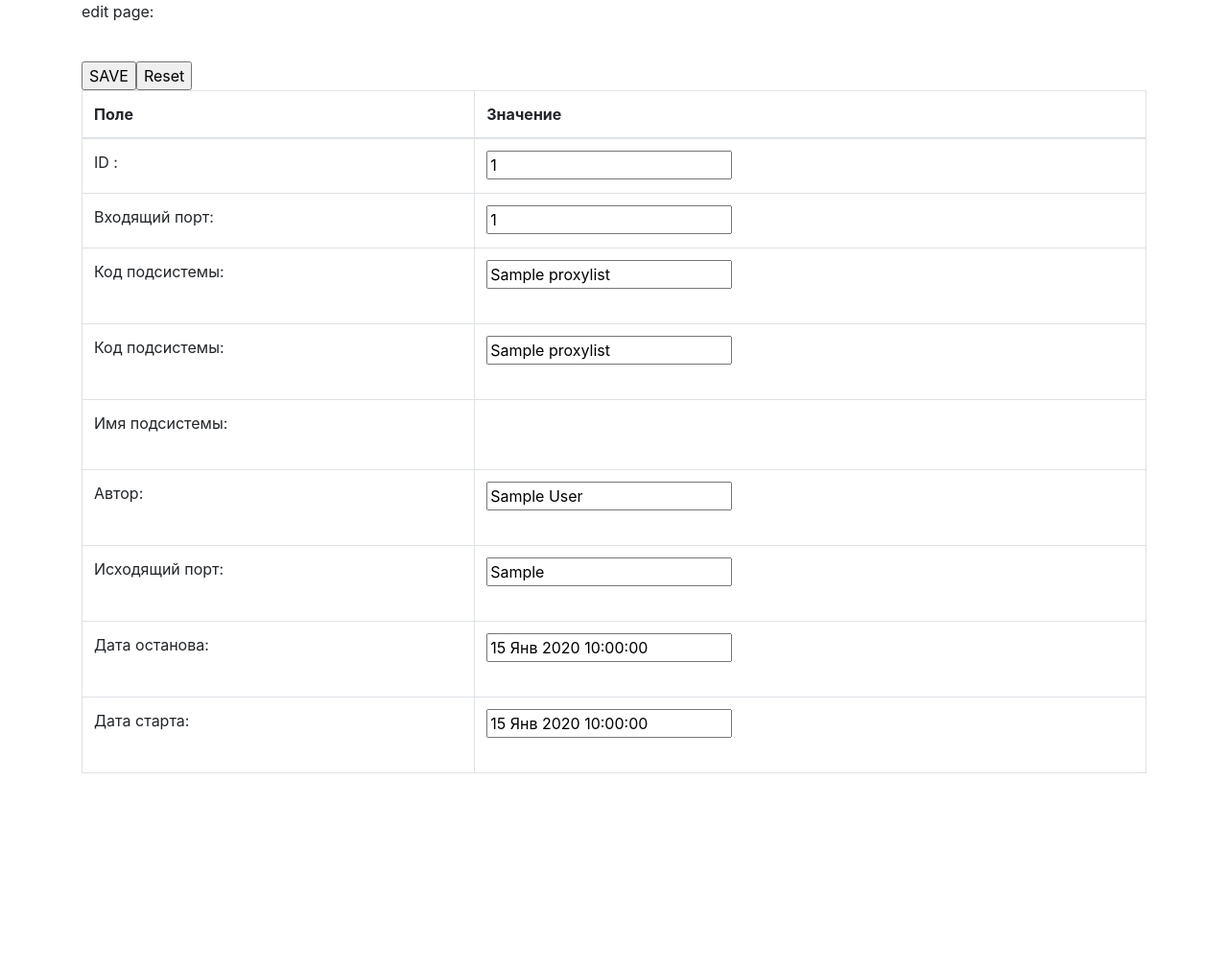
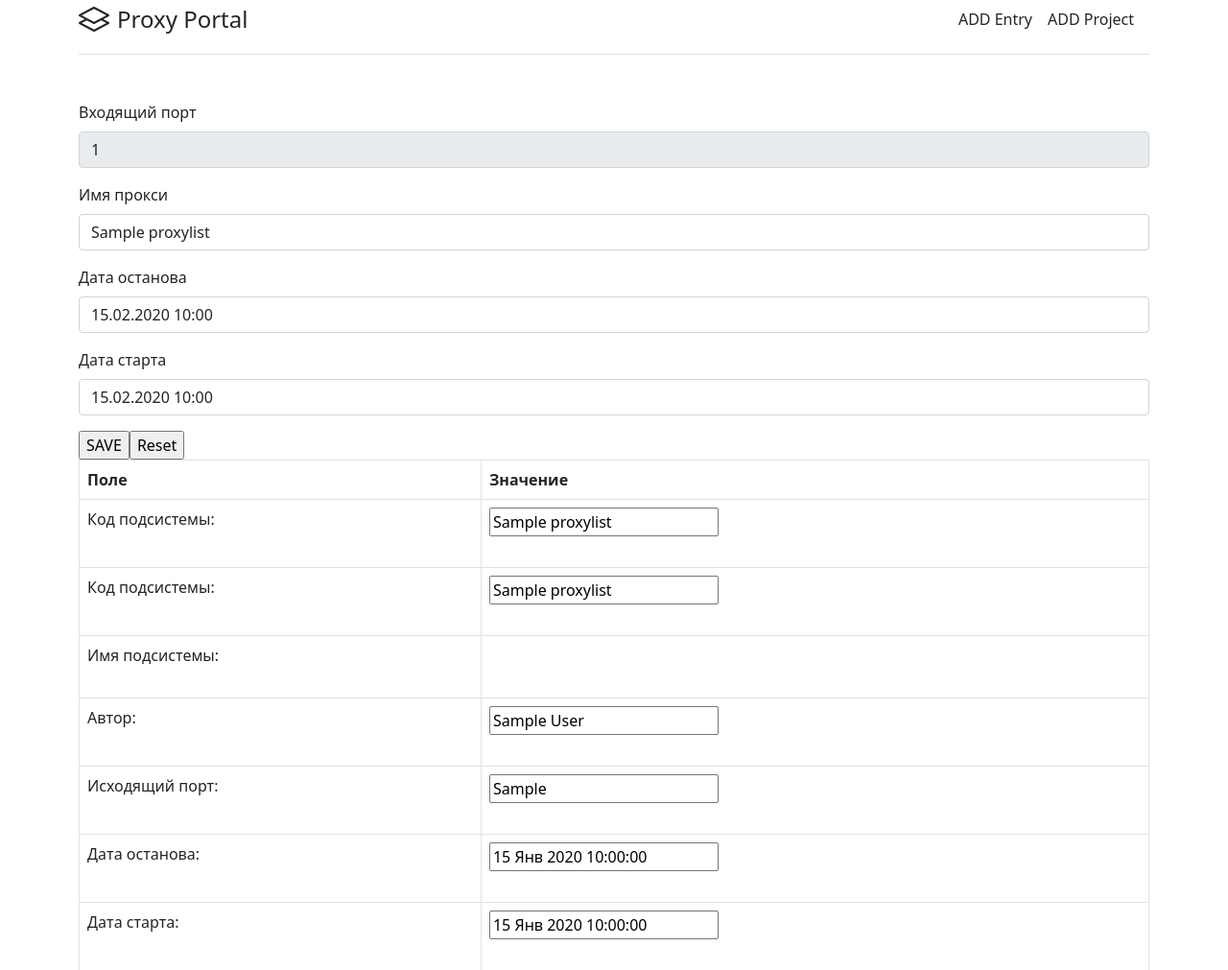
Before and after one commit to Egkurilov/ProxyMaster, a Django app: page /edit/1/ in a window 1280 px wide. Shown: the top 1011 px of the page at 96% size. Before the commit the page ends 806 px from the top, so only its background shows below. Run offline with Django 3.2, Linux system fonts and the light colour scheme; tables that the repository leaves empty hold one stand-in row (values such as "Sample post"); some libraries are stand-ins or nearby versions.

Commit message:
Major patch

```diff
--- a/proxy_portal/static/app.js
+++ b/proxy_portal/static/app.js
@@ -1,5 +1,5 @@
 $(document).ready(function() {
-    var groupColumn = 3;
+    var groupColumn = 2;
     var table = $('#index-table').DataTable({
         "columnDefs": [
             { "visible": false, "targets": groupColumn }
@@ -12,8 +12,6 @@ $(document).ready(function() {
         "columns": [
             null,
             null,
-            null,
-            {"width": "0px"},
             {"width": "0px"},
             null,
             {"width": "120px"},
@@ -25,7 +23,7 @@ $(document).ready(function() {
 		"render": function(data, type, row) {
 			return(data == 'False' ? "<span class='text-danger'>DOWN</span>" : "<span class='text-success'>UP</span>");
 		},
-		"targets": 8
+		"targets": 6
 	}],
         "displayLength": 25,
         "drawCallback": function ( settings ) {
--- a/proxy_portal/templates/delete.html
+++ b/proxy_portal/templates/delete.html
@@ -1,4 +1,4 @@
-{% extends 'base.html' %}
+{% extends 'header.html' %}
 
 {% block content %}
 <h1>DEL HTML</h1>
--- a/proxy_portal/templates/detail.html
+++ b/proxy_portal/templates/detail.html
@@ -1,4 +1,4 @@
-{% extends 'base.html' %}
+{% extends 'header.html' %}
 
 {% block content %}
   <div class='post-entry'>
--- a/proxy_portal/templates/edit.html
+++ b/proxy_portal/templates/edit.html
@@ -1,17 +1,9 @@
-<!DOCTYPE html>
-<html lang="en">
-<head>
-  <title>Bootstrap Example</title>
-  <meta charset="utf-8">
-  <meta name="viewport" content="width=device-width, initial-scale=1">
-  <link rel="stylesheet" href="https://maxcdn.bootstrapcdn.com/bootstrap/4.5.2/css/bootstrap.min.css">
-  <script src="https://ajax.googleapis.com/ajax/libs/jquery/3.5.1/jquery.min.js"></script>
-  <script src="https://maxcdn.bootstrapcdn.com/bootstrap/4.5.2/js/bootstrap.min.js"></script>
-</head>
+{% include "header.html" %}
+
 <body>
 
 <div class="container">
-  <p>edit page:</p>
+{% include "menu.html" %}
         <table class="table table-striped- table-bordered table-hover table-checkable" id="kt_table_1">
                 <br>
             <thead>
@@ -24,9 +16,27 @@
                     {% block content %}
                     {% for proxy in query_result %}
                 <form action="">
-                  <tr> <td> <label for="proxy_port_in">ID :</label></td> <td><input type="text" id="id" name="id" value="{{ proxy.id }}" readonly><br></td> </tr>
-                  <tr> <td> <label for="proxy_port_in">Входящий порт:</label></td> <td><input type="text" id="proxy_port_in" name="proxy_port_in" value="{{ proxy.proxy_port_in }}" readonly><br></td> </tr>
-                  <tr> <td> <label for="proxy_name">Код подсистемы:</label></td> <td><input type="text" id="proxy_name" name="proxy_name" value="{{ proxy.proxy_name }}"><br><br></td> </tr>
+
+              <div class="mb-3">
+                <label for="fp_name_input" class="form-label">Входящий порт</label>
+                <input type="text" class="form-control"  name="proxy_port_in_input" id="proxy_port_in_input" aria-describedby="emailHelp" value="{{ proxy.proxy_port_in }}" readonly>
+              </div>
+
+              <div class="mb-3">
+                <label for="fp_name_input" class="form-label">Имя прокси</label>
+                <input type="text" class="form-control"  name="proxy_port_in_input" id="proxy_port_in_input" aria-describedby="emailHelp" value="{{ proxy.proxy_name }}">
+              </div>
+
+              <div class="mb-3">
+                <label for="fp_name_input" class="form-label">Дата останова</label>
+                <input type="text" class="form-control"  name="stop_date_input" id="stop_date_input" aria-describedby="emailHelp" value="{{ proxy.stop_date }}">
+              </div>
+               <div class="mb-3">
+                <label for="fp_name_input" class="form-label">Дата старта</label>
+                <input type="text" class="form-control"  name="start_date_input" id="start_date_input" aria-describedby="emailHelp" value="{{ proxy.start_date }}">
+              </div>
+
+              <tr> <td> <label for="proxy_name">Код подсистемы:</label></td> <td><input type="text" id="proxy_name" name="proxy_name" value="{{ proxy.proxy_name }}"><br><br></td> </tr>
                   <tr> <td> <label for="fp_name">Код подсистемы:</label></td> <td><input type="text" id="fp_name" name="fp_name" value="{{ proxy.fp_name }}"><br><br></td> </tr>
                   <tr> <td> <label for="project">Имя подсистемы:</label></td> <td><br><br></td> </tr>
                   <tr> <td> <label for="author">Автор:</label></td> <td><input type="text" id="author" name="author" value="{{ proxy.author }}"><br><br>
--- /dev/null
+++ b/proxy_portal/templates/header.html
@@ -0,0 +1,20 @@
+
+<!DOCTYPE html>
+<html lang="en">
+<head>
+  <title>Bootstrap Example</title>
+  <meta charset="utf-8">
+  <meta name="viewport" content="width=device-width, initial-scale=1">
+  <script src="https://ajax.googleapis.com/ajax/libs/jquery/3.5.1/jquery.min.js"></script>
+  <link rel="stylesheet" href="https://cdn.jsdelivr.net/npm/bootstrap@5.0.0-beta1/dist/css/bootstrap.min.css">
+
+  <script src="https://cdn.datatables.net/1.10.22/js/jquery.dataTables.min.js"></script>
+  <script src="https://cdn.datatables.net/1.10.24/js/dataTables.bootstrap5.min.js"></script>
+  <link rel="stylesheet"  href="https://cdn.datatables.net/1.10.24/css/dataTables.bootstrap5.min.css">
+  <link rel="stylesheet" href="https://cdn.jsdelivr.net/npm/bootstrap-icons@1.4.1/font/bootstrap-icons.css">
+
+  <script src="static/jquery.inputmask.js"></script>
+  <script src="static/inputmask.date.extensions.js"></script>
+  <link rel="stylesheet"  href="/static/style.css">
+  <script src="static/app.js"></script>
+</head>
--- /dev/null
+++ b/proxy_portal/templates/menu.html
@@ -0,0 +1,17 @@
+   <div class="d-flex flex-column flex-md-row align-items-center pb-3 mb-4 border-bottom">
+      <a href="/" class="d-flex align-items-center text-dark text-decoration-none">
+        <svg xmlns="http://www.w3.org/2000/svg" width="32" height="32" fill="currentColor" class="bi bi-layers me-2" viewBox="0 0 16 16">
+          <path d="M8.235 1.559a.5.5 0 0 0-.47 0l-7.5 4a.5.5 0 0 0 0 .882L3.188 8 .264 9.559a.5.5 0 0 0 0 .882l7.5 4a.5.5 0 0 0 .47 0l7.5-4a.5.5 0 0 0 0-.882L12.813 8l2.922-1.559a.5.5 0 0 0 0-.882l-7.5-4zm3.515 7.008L14.438 10 8 13.433 1.562 10 4.25 8.567l3.515 1.874a.5.5 0 0 0 .47 0l3.515-1.874zM8 9.433 1.562 6 8 2.567 14.438 6 8 9.433z"/>
+        </svg>
+        <span class="fs-4">Proxy Portal</span>
+      </a>
+
+      <nav class="d-inline-flex mt-2 mt-md-0 ms-md-auto">
+        <a class="me-3 py-2 text-dark text-decoration-none" data-bs-toggle="modal" data-bs-target="#add_entry" href="#">ADD Entry</a>
+        <a class="me-3 py-2 text-dark text-decoration-none" data-bs-toggle="modal" data-bs-target="#add_project" href="#">ADD Project</a>
+
+<!--         <a class="me-3 py-2 text-dark text-decoration-none" href="#">Enterprise</a>
+        <a class="me-3 py-2 text-dark text-decoration-none" href="#">Support</a>
+        <a class="py-2 text-dark text-decoration-none" href="#">Pricing</a> -->
+      </nav>
+    </div>
--- a/proxy_portal/views.py
+++ b/proxy_portal/views.py
@@ -1,31 +1,27 @@
 from datetime import datetime
 
-from django.db.models import Max
 from django.http import HttpResponse
 from django.shortcuts import render, redirect
-from random import randrange
+
 # Create your views here.
 from django.template import loader
 from django.views.generic import ListView, DetailView
 from .utils import proxy_run, proxy_kill
-from .models import ProxyList
+from .models import ProxyList, ProjectList
 
 
 class HomePageView(ListView):
     model = ProxyList
     template_name = 'index.html'
+    context_object_name = 'all_proxy_list'
+    queryset = ProxyList.objects.all()
+    template_name = "index.html"
 
-    context_object_name = 'all_proxy_list'
-
-def main_view(request):
-    proxylist = ProxyList()
-    if request.POST:
-        print(ProxyList.objects.aggregate(Max('proxy_port_in')))
-        proxylist.save()
-    date_now = datetime.now()
-    formated_date = date_now.strftime("%Y.%m.%d %H:%M")
-
-    return render(request, "add_entry.html", {'formated_date': formated_date})
+    def get_context_data(self, **kwargs):
+        project_list = ProjectList.objects.values('id', 'project_name').all
+        context = super(HomePageView, self).get_context_data(**kwargs)
+        context['project_list'] = project_list
+        return context
 
 
 def start_proxy(request, pk):
@@ -33,16 +29,13 @@ def start_proxy(request, pk):
     pid = proxy_run(str(query_result[0]['proxy_port_in']), str(query_result[0]['proxy_port_out']))
     ProxyList.objects.values().filter(id=pk).update(proxy_pid=pid)
     ProxyList.objects.values().filter(id=pk).update(status=True)
-
     return redirect('home')
 
 
 def stop_proxy(request, pk):
     query_result = ProxyList.objects.values('proxy_pid').filter(id=pk)
     proxy_kill(str(query_result[0]['proxy_pid']))
-
     ProxyList.objects.values().filter(id=pk).update(proxy_pid=0, status=False)
-    # ProxyList.objects.filter(id=pk).update(status=False)
     return redirect('home')
 
 
@@ -59,13 +52,34 @@ def edit_proxy(request, pk):
 
 def add_entry_view(request):
     if request.POST:
-        print("POST")
+        project_name = request.POST.get('project_name_input')
+        proxy_name = request.POST.get('proxy_name_input')
+        fp_name = request.POST.get('fp_name_input')
+        proxy_port_out = request.POST.get('proxy_port_out_input')
+        stop_date = request.POST.get('stop_date_input')
+        start_date = request.POST.get('start_date_input')
+
+        query_result = ProxyList.objects.latest('proxy_port_in').proxy_port_in
+
+        ProxyList.objects.create(
+            project_id=project_name,
+            proxy_name=proxy_name,
+            fp_name=fp_name,
+            proxy_port_in=query_result+1,
+            proxy_port_out=proxy_port_out,
+            stop_date=datetime.strptime(stop_date, '%d.%m.%Y %H:%M').strftime('%Y-%m-%d %H:%M:%S.000000'),
+            start_date=datetime.strptime(start_date, '%d.%m.%Y %H:%M').strftime('%Y-%m-%d %H:%M:%S.000000'),
+        )
     return redirect('home')
 
 
 def add_project_view(request):
     if request.POST:
-        print("POST")
+        new_project = request.POST.get('project_name')
+        if new_project is not None:
+            ProjectList.objects.create(project_name=new_project)
+
+        print("POST add_project_view")
     return redirect('home')
 
 
```
Also changed, not shown: proxy_portal/templates/base.html (deleted, +0 -7 lines), proxy_portal/templates/index.html (+21 -48 lines), proxy_portal/migrations/0009_auto_20210513_1934.py (added), proxy_portal/migrations/0010_auto_20210513_2035.py (added).
